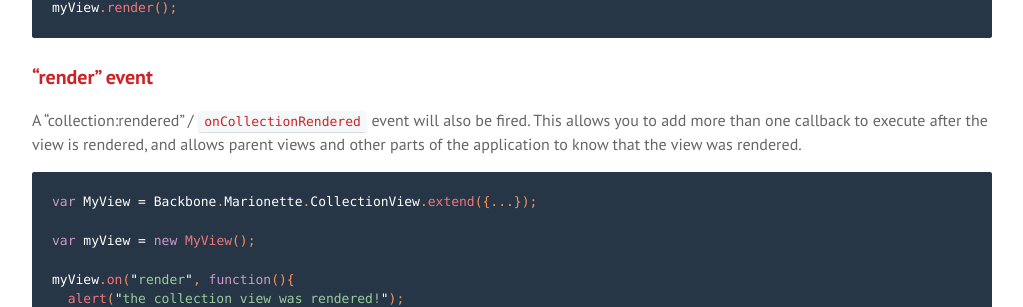
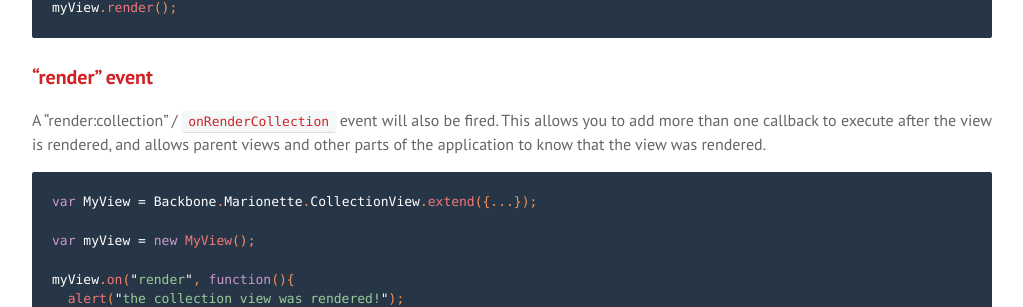
Before and after one commit to sadcitizen/marionettejs.ru, a Jekyll site: the page built from _posts/2014-03-01-collectionview.md, in a window 1280 px wide and 900 px high, scrolled down 9953 px. Shown: the part 150-457 px from the top of the window, without its empty margins (128-1151 px from the left). Built offline with Jekyll 4.4.1, drawn with Linux system fonts in a browser that asks for light colours; some web fonts are replaced; Markdown is read by kramdown in place of the engine named in the settings.

Commit message:
update ru/CollectionView

```diff
--- a/_includes/translation/ru/marionette.collectionview.md
+++ b/_includes/translation/ru/marionette.collectionview.md
@@ -494,7 +494,7 @@
 
 ### "render" event
 
-A "collection:rendered" / `onCollectionRendered` event will also be fired. This allows you to
+A "render:collection" / `onRenderCollection` event will also be fired. This allows you to
 add more than one callback to execute after the view is rendered,
 and allows parent views and other parts of the application to
 know that the view was rendered.
```
